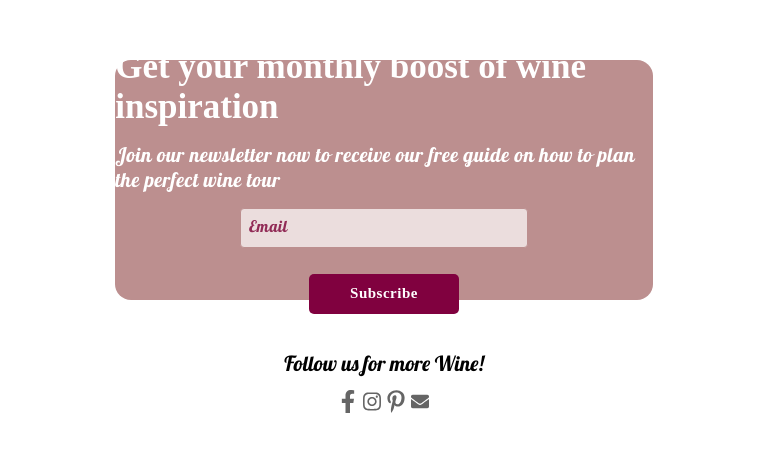
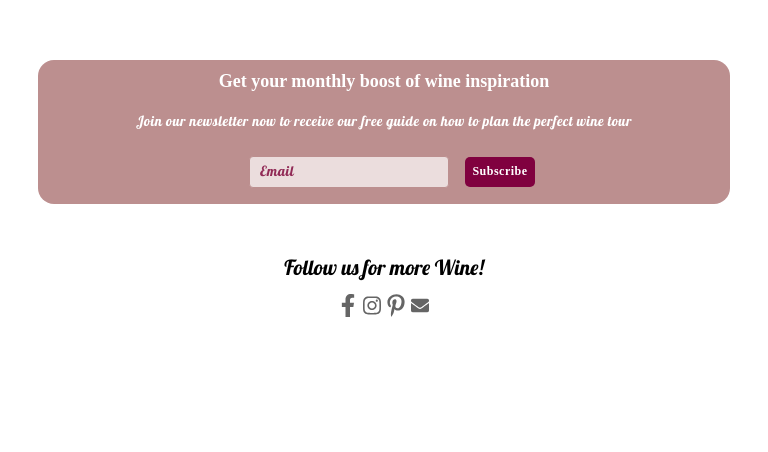
Before and after one commit to m89mihaella/Moldovan-Wines, a React (Create React App) app: page / in a window 768 px wide. Shown: the part 804-1256 px from the top of the page. After the commit the page ends 1168 px from the top, so only its background shows below. Built offline with nearby package versions, Linux system fonts and the light colour scheme; a web font is replaced by a local one.

Commit message:
media queries for subscription

```diff
--- a/src/styles/subscription.css
+++ b/src/styles/subscription.css
@@ -33,6 +33,7 @@
   font-weight: bold;
   letter-spacing: 0.5px;
   cursor: pointer;
+  margin: 0;
 }
 .subscription input:focus {
   outline: none;
@@ -41,16 +42,25 @@
 
 @media screen and (max-width: 600px) {
 .subscription {
-  height: 19vh;
-  width: 80vw;
+  height: 18vh;
+  width: 95%;
 
+}
+
+.subscription form {
+  flex-direction: row;
 }
 
 .subscription h2  {
   font-size: 16px;
+  padding: 10px;
 }
 .subscription p , .subscription ::placeholder{
   font-size: 12px;
+    padding: 10px;
+    text-align: justify;
+    letter-spacing: 0;
+
 }
 .subscription input{
   height: 32px;
@@ -64,9 +74,105 @@
 }
 }
 @media screen and (min-width: 601px) and (max-width: 768px) {
+   .subscription {
+  height: 18vh;
+  width: 90%;
 
+}
+
+.subscription form {
+  flex-direction: row;
+}
+
+.subscription h2  {
+  font-size: 18px;
+  padding: 10px;
+}
+.subscription p , .subscription ::placeholder{
+  font-size: 14px;
+    padding: 10px;
+    text-align: justify;
+
+}
+.subscription input{
+  height: 32px;
+  width: 200px;
+}
+.subscription button {
+  color: white;
+  width: 70px;
+  height: 30px;
+  font-size: 12px;
+}
 
 }
 @media screen and (min-width: 769px) and (max-width: 800px){
+.subscription {
+  height: 18vh;
+  width: 80%;
 
 }
+
+.subscription form {
+  flex-direction: row;
+}
+
+.subscription h2  {
+  font-size: 20px;
+  padding: 10px;
+}
+.subscription p , .subscription ::placeholder{
+  font-size: 15px;
+    padding: 10px;
+    text-align: justify;
+
+}
+.subscription input{
+  height: 32px;
+  width: 200px;
+}
+.subscription button {
+  color: white;
+  width: 70px;
+  height: 30px;
+  font-size: 12px;
+}
+}
+
+@media screen and (min-width:801px) and (max-width:1024px){
+  .subscription {
+  height: 20vh;
+  width: 75%;
+
+}
+
+.subscription form {
+  flex-direction: row;
+}
+
+.subscription h2  {
+  font-size: 24px;
+  padding: 10px;
+}
+.subscription p , .subscription ::placeholder{
+  font-size: 16px;
+    padding: 10px;
+
+}
+.subscription input{
+  height: 36px;
+  width: 200px;
+}
+.subscription button {
+  color: white;
+  width: 80px;
+  height: 33px;
+  font-size: 13px;
+}
+}
+
+@media screen and (min-width:1025px) and (max-width:1280px){
+  .subscription h2, .subscription p, .subscription form{
+    padding: 14px;
+  }
+}
```
